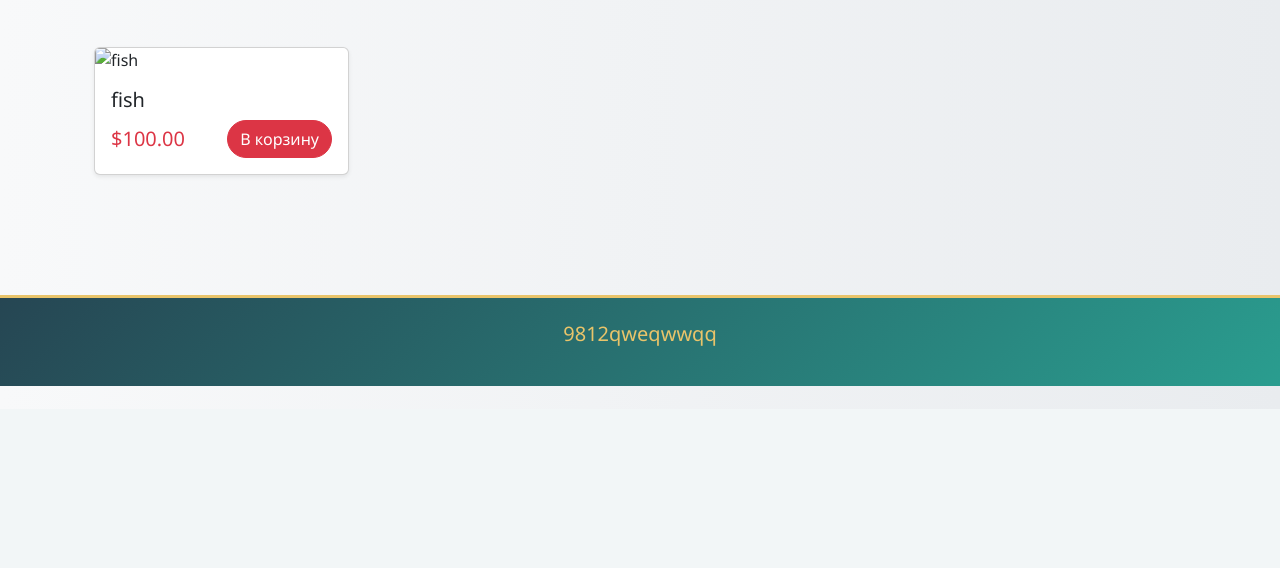
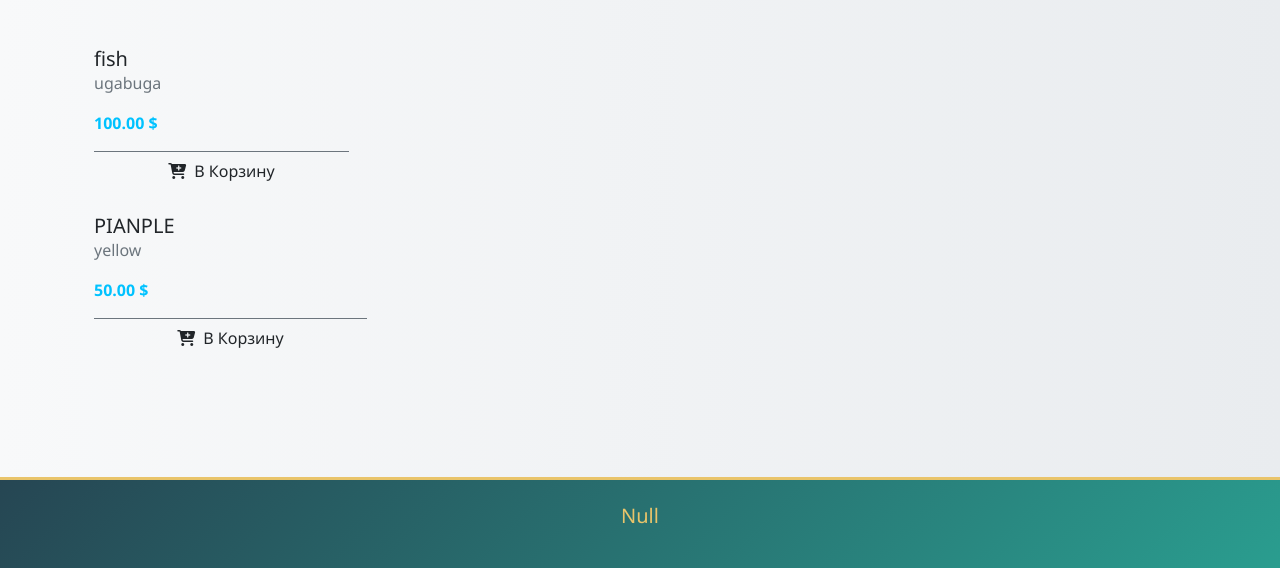
Before and after one commit to good438228/system_restoran, a Django app: page / in a window 1280 px wide. Shown: the part 391-959 px from the top of the page. Before the commit the page ends 777 px from the top, so only its background shows below. Run offline with Django 5.2, Linux system fonts and the light colour scheme; a user stored in the database is signed in; data comes from the database, SQL or seed files in the repository; some libraries are stand-ins or nearby versions.

Commit message:
second commit11111

```diff
--- a/global_system/models.py
+++ b/global_system/models.py
@@ -3,7 +3,7 @@ from django.db import models
 class Food(models.Model):
     name = models.CharField(max_length=100)
     description = models.TextField(blank=True)
-    food_price = models.DecimalField(max_digits=10, decimal_places=2)
+    price = models.DecimalField(max_digits=10, decimal_places=2)
 
     def __str__(self):
         return self.name
--- a/global_system/templates/global_system/base.html
+++ b/global_system/templates/global_system/base.html
@@ -161,21 +161,30 @@
 
             <div class="d-flex align-items-center gap-3">
                     {% if user.is_authenticated %}
-                    <span class="me-2 accent-text">Добро пожаловать {{ user.username }}!</span>
+                        <span class="me-2 accent-text">Привет, {{ user.username }}!</span>
                         <form action="{% url 'logout' %}" method="post" class="d-inline">
                             {% csrf_token %}
-                        <button type="submit" class="btn btn-outline-light">
+                            <button type="submit" class="btn btn-outline-light me-2">
                                 <i class="fas fa-sign-out-alt me-1"></i>Выйти
                             </button>
                         </form>
                     {% else %}
-                    <a href="{% url 'login' %}" class="btn btn-outline-light">
+                        <a href="{% url 'login' %}" class="btn btn-outline-light me-2">
                             <i class="fas fa-sign-in-alt me-1"></i>Войти
                         </a>
-                    <a href="{% url 'register' %}" class="btn btn-primary">
+                        <a href="{% url 'register' %}" class="btn btn-primary me-2">
                             <i class="fas fa-user-plus me-1"></i>Регистрация
                         </a>
                     {% endif %}
+
+                    <a href="{% url 'cart_view' %}" class="btn btn-outline-light position-relative">
+                        <i class="fas fa-shopping-cart"></i>
+                        {% if cart_items_count > 0 %}
+                            <span class="position-absolute top-0 start-100 translate-middle badge rounded-pill" style="background-color: #e76f51;">
+                                {{ cart_items_count }}
+                            </span>
+                        {% endif %}
+                    </a>
             </div>
         </div>
     </nav>
@@ -188,7 +197,7 @@
 
     <footer class="py-4 mt-5 text-center">
         <div class="container">
-            <h5 class="accent-text mb-3">9812qweqwwqq</h5>
+            <h5 class="accent-text mb-3">Null</h5>
         </div>
     </footer>
 
--- a/global_system/templates/global_system/food_list.html
+++ b/global_system/templates/global_system/food_list.html
@@ -33,31 +33,24 @@
 
 
     <div class="row">
-        {% if foods %}
-            {% for food in foods %}
-            <div class="col-md-4 col-lg-3 mb-4">
-                <div class="card h-100 shadow-sm">
-                    <img src="https://via.placeholder.com/300x200/b30000/ffffff?text=Product+Image"
-                         class="card-img-top" alt="{{ food.name }}">
-                    <div class="card-body">
-                        <h5 class="card-title">{{ food.name }}</h5>
-                        <div class="d-flex justify-content-between align-items-center">
-                            <span class="h5 text-danger mb-0">${{ food.food_price }}</span>
-                            <button class="btn btn-danger">
-                                <i class="bi bi-cart-plus"></i> В корзину
-                            </button>
-                        </div>
-                    </div>
-                </div>
+        {% for food in foods %}
+    <div class="col-lg-3 col-md-4 col-sm-6 mb-4">
+            <div class="card-body dark">
+                <h5 class="card-title">{{ food.name }}</h5>
+                <p class="card-text text-muted">{{ food.description|truncatechars:100 }}</p>
+                <p class="fw-bold" style="color: #00c2ff;">{{ food.price }} $</p>
             </div>
-            {% endfor %}
-        {% else %}
-            <div class="col-12 text-center py-5">
-                <i class="bi bi-search display-1 text-muted"></i>
-                <h3 class="text-muted mt-3">Продукты не найдены</h3>
-                <p class="text-muted">Попробуйте изменить поисковый запрос</p>
+            <div class="card-footer bg-transparent border-top border-secondary">
+                <form action="{% url 'add_to_cart' food.id %}" method="post">
+                    {% csrf_token %}
+                    <button type="submit" class="btn btn-add-to-cart w-100">
+                        <i class="fas fa-cart-plus me-2"></i>В Корзину
+                    </button>
+                </form>
             </div>
-        {% endif %}
+        </div>
+    </div>
+    {% endfor %}
     </div>
 
 </div>
--- a/global_system/urls.py
+++ b/global_system/urls.py
@@ -1,11 +1,13 @@
 from django.urls import path
 from . import views
 from django.contrib.auth import views as auth_views
-from django.conf import settings
 
 urlpatterns = [
     path('', views.food_list, name='food_list'),
     path('register/', views.register, name='register'),
     path('login/', auth_views.LoginView.as_view(template_name='global_system/login.html'), name='login'),
     path('logout/', auth_views.LogoutView.as_view(), name='logout'),
+    path('cart/', views.cart_view, name='cart_view'),
+    path('cart/add/<int:food_id>/', views.add_to_cart, name='add_to_cart'),
+    path('cart/remove/<int:food_id>/', views.remove_from_cart, name='remove_from_cart'),
     ]
--- a/global_system/views.py
+++ b/global_system/views.py
@@ -1,3 +1,5 @@
+from statistics import quantiles
+
 from django.shortcuts import render,redirect,get_object_or_404
 from.models import Food
 from django.contrib.auth.forms import UserCreationForm
@@ -26,3 +28,48 @@ def food_list(request):
     return render(request, 'global_system/food_list.html',{
         'foods': foods
     })
+
+def cart_view(request):
+    cart = request.session.get('cart', {})
+
+    cart_foods = []
+    total_price = 0
+
+    for food_id, quantity in cart.items():
+        food = Food.objects.get(id=food_id)
+        item_total = food.price * quantity
+        cart_foods.append({
+            'food': food,
+            'quantity': quantity,
+            'total_price': item_total
+        })
+        total_price += item_total
+
+    return render(request, 'global_system/cart.html', {
+        'cart_foods': cart_foods,
+        'total_price': total_price
+    })
+
+def add_to_cart(request, food_id):
+    food = get_object_or_404(Food, id=food_id)
+    cart = request.session.get('cart', {})
+
+    cart[str(food_id)] = cart.get(str(food_id), 0) + 1
+    request.session['cart'] = cart
+
+    return redirect('cart_view')
+
+
+def remove_from_cart(request, food_id):
+    cart = request.session.get('cart', {})
+    food_id_str = str(food_id)
+
+    if food_id_str in cart:
+        if cart[food_id_str] > 1:
+            cart[food_id_str] -= 1
+        else:
+            del cart[food_id_str]
+
+        request.session['cart'] = cart
+
+    return redirect('cart_view')
--- a/restorant_system/settings.py
+++ b/restorant_system/settings.py
@@ -121,3 +121,5 @@ STATIC_URL = 'static/'
 # https://docs.djangoproject.com/en/5.2/ref/settings/#default-auto-field
 
 DEFAULT_AUTO_FIELD = 'django.db.models.BigAutoField'
+LOGOUT_REDIRECT_URL = 'food_list'
+CART_SESSION_ID = 'cart'
```
Also changed, not shown: global_system/templates/global_system/cart.html (added, +77 -0 lines), db.sqlite3, global_system/migrations/0003_rename_food_price_food_price.py (added). Lines whose indentation alone changed are shown as unchanged.
